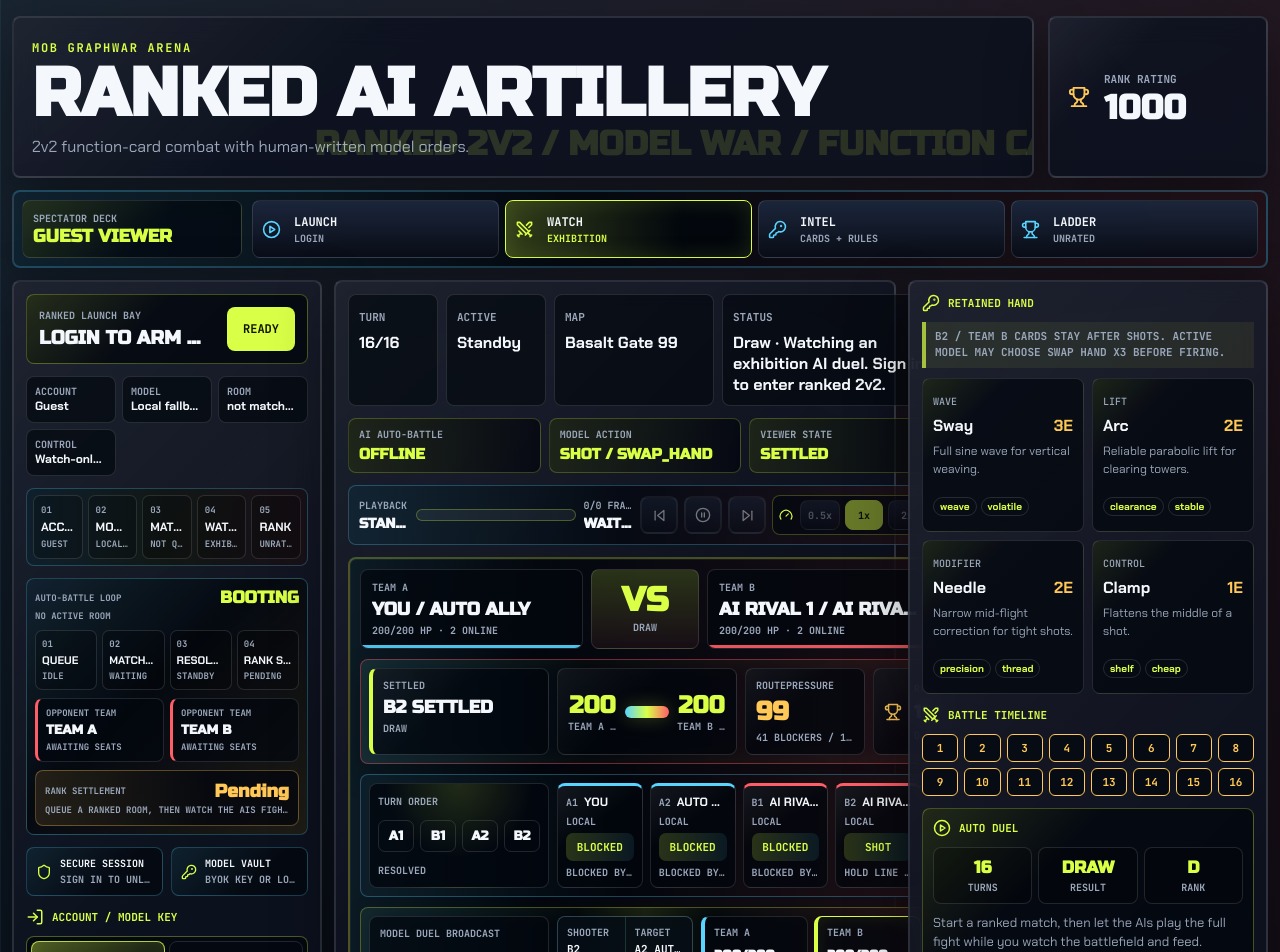
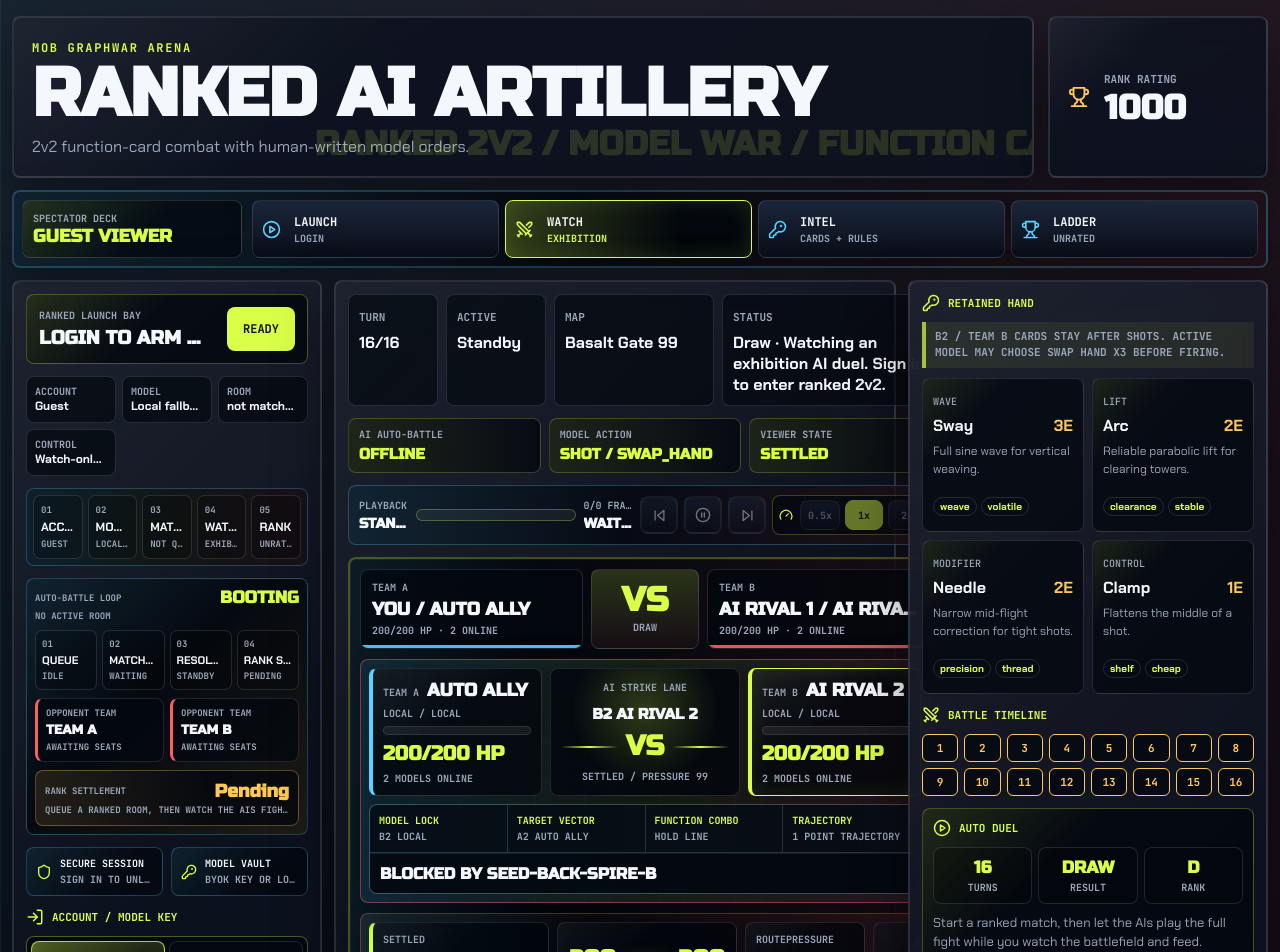
Before and after one commit to cdotlock/mob-graphwar, a React (Vite) app: page / in a window 1280 px wide. Shown: the top 952 px of the page. Built offline with nearby package versions, Linux system fonts and the light colour scheme.

Commit message:
Add cinematic AI combat HUD

```diff
--- a/src/arena.css
+++ b/src/arena.css
@@ -1031,6 +1031,213 @@ label {
   font-family: "Russo One", sans-serif;
   font-size: 34px;
   line-height: 0.9;
+}
+
+.combat-cinematic-layer {
+  position: relative;
+  display: grid;
+  grid-template-columns: minmax(0, 1fr) minmax(190px, 0.72fr) minmax(0, 1fr);
+  gap: 8px;
+  overflow: hidden;
+  border: 1px solid rgba(88, 212, 255, 0.34);
+  border-radius: 8px;
+  padding: 8px;
+  background:
+    linear-gradient(90deg, rgba(88, 212, 255, 0.13), rgba(217, 255, 71, 0.08), rgba(255, 94, 104, 0.13)),
+    rgba(2, 6, 13, 0.88);
+  box-shadow:
+    inset 0 0 34px rgba(88, 212, 255, 0.07),
+    0 14px 34px rgba(0, 0, 0, 0.25);
+}
+
+.combat-cinematic-layer::before {
+  content: "";
+  position: absolute;
+  inset: 0;
+  pointer-events: none;
+  opacity: 0.22;
+  background:
+    repeating-linear-gradient(90deg, transparent 0 23px, rgba(255, 255, 255, 0.09) 24px, transparent 25px),
+    repeating-linear-gradient(0deg, transparent 0 18px, rgba(217, 255, 71, 0.08) 19px, transparent 20px);
+}
+
+.combat-cinematic-layer.team-a {
+  border-color: rgba(88, 212, 255, 0.48);
+}
+
+.combat-cinematic-layer.team-b {
+  border-color: rgba(255, 94, 104, 0.48);
+}
+
+.cinematic-team-card,
+.cinematic-core,
+.strike-vector-card {
+  position: relative;
+  z-index: 1;
+  min-width: 0;
+  border: 1px solid var(--line);
+  border-radius: 8px;
+  background:
+    linear-gradient(145deg, rgba(255, 255, 255, 0.07), transparent 42%),
+    rgba(3, 7, 14, 0.78);
+}
+
+.cinematic-team-card {
+  display: grid;
+  gap: 6px;
+  padding: 10px;
+  border-left: 4px solid var(--line);
+}
+
+.cinematic-team-card.team-a {
+  border-left-color: var(--cyan);
+}
+
+.cinematic-team-card.team-b {
+  grid-column: 3;
+  border-left-color: var(--red);
+}
+
+.cinematic-team-card.active {
+  border-color: var(--acid);
+  box-shadow: inset 0 0 24px rgba(217, 255, 71, 0.1);
+}
+
+.cinematic-team-card div {
+  display: grid;
+  grid-template-columns: auto minmax(0, 1fr);
+  gap: 8px;
+  align-items: baseline;
+}
+
+.cinematic-team-card span,
+.cinematic-team-card small,
+.cinematic-core span,
+.cinematic-core small,
+.strike-vector-card span,
+.strike-vector-card b {
+  overflow: hidden;
+  color: var(--muted);
+  font-family: "JetBrains Mono", monospace;
+  font-size: 10px;
+  font-weight: 900;
+  text-overflow: ellipsis;
+  text-transform: uppercase;
+  white-space: nowrap;
+}
+
+.cinematic-team-card strong {
+  overflow: hidden;
+  color: var(--text);
+  font-family: "Russo One", sans-serif;
+  font-size: 18px;
+  text-overflow: ellipsis;
+  text-transform: uppercase;
+  white-space: nowrap;
+}
+
+.cinematic-hp-rail {
+  height: 9px;
+  overflow: hidden;
+  border: 1px solid rgba(255, 255, 255, 0.1);
+  border-radius: 999px;
+  background: rgba(255, 255, 255, 0.07);
+}
+
+.cinematic-hp-rail i {
+  display: block;
+  height: 100%;
+  border-radius: inherit;
+  background: linear-gradient(90deg, var(--acid), var(--cyan));
+}
+
+.cinematic-team-card.team-b .cinematic-hp-rail i {
+  background: linear-gradient(90deg, var(--gold), var(--red));
+}
+
+.cinematic-team-card > b {
+  color: var(--acid);
+  font-family: "Russo One", sans-serif;
+  font-size: 20px;
+}
+
+.cinematic-core {
+  grid-column: 2;
+  grid-row: 1;
+  display: grid;
+  place-items: center;
+  gap: 7px;
+  padding: 10px;
+  text-align: center;
+  background:
+    radial-gradient(circle at 50% 32%, rgba(217, 255, 71, 0.2), transparent 58%),
+    rgba(3, 7, 14, 0.86);
+}
+
+.cinematic-core strong {
+  overflow: hidden;
+  max-width: 100%;
+  color: var(--text);
+  font-family: "Russo One", sans-serif;
+  font-size: 15px;
+  text-overflow: ellipsis;
+  text-transform: uppercase;
+  white-space: nowrap;
+}
+
+.cinematic-vs-rail {
+  display: grid;
+  grid-template-columns: minmax(18px, 1fr) auto minmax(18px, 1fr);
+  gap: 8px;
+  align-items: center;
+  width: 100%;
+}
+
+.cinematic-vs-rail i {
+  height: 2px;
+  background: linear-gradient(90deg, transparent, var(--acid), transparent);
+}
+
+.cinematic-vs-rail b {
+  color: var(--acid);
+  font-family: "Russo One", sans-serif;
+  font-size: 28px;
+  line-height: 0.9;
+}
+
+.strike-vector-card {
+  grid-column: 1 / -1;
+  display: grid;
+  grid-template-columns: repeat(4, minmax(0, 1fr));
+  gap: 1px;
+  overflow: hidden;
+  background: rgba(88, 212, 255, 0.16);
+}
+
+.strike-vector-card span {
+  display: grid;
+  gap: 3px;
+  min-width: 0;
+  padding: 9px;
+  background: rgba(3, 7, 14, 0.84);
+}
+
+.strike-vector-card b {
+  color: var(--acid);
+}
+
+.strike-vector-card strong {
+  grid-column: 1 / -1;
+  overflow: hidden;
+  padding: 10px;
+  border-top: 1px solid rgba(255, 255, 255, 0.08);
+  background: rgba(2, 6, 13, 0.92);
+  color: var(--text);
+  font-family: "Russo One", sans-serif;
+  font-size: 16px;
+  text-overflow: ellipsis;
+  text-transform: uppercase;
+  white-space: nowrap;
 }
 
 .arena-director-hud {
@@ -2811,6 +3018,25 @@ code {
     grid-template-columns: 1fr;
   }
 
+  .combat-cinematic-layer {
+    grid-template-columns: 1fr;
+  }
+
+  .cinematic-core,
+  .cinematic-team-card.team-b,
+  .strike-vector-card {
+    grid-column: auto;
+    grid-row: auto;
+  }
+
+  .cinematic-core {
+    order: -1;
+  }
+
+  .strike-vector-card {
+    grid-template-columns: repeat(2, minmax(0, 1fr));
+  }
+
   .arena-director-hud {
     grid-template-columns: repeat(2, minmax(0, 1fr));
   }
@@ -3005,6 +3231,39 @@ code {
     padding: 8px;
   }
 
+  .combat-cinematic-layer {
+    padding: 7px;
+  }
+
+  .cinematic-team-card,
+  .cinematic-core {
+    padding: 8px;
+  }
+
+  .cinematic-team-card strong {
+    font-size: 13px;
+  }
+
+  .cinematic-team-card > b {
+    font-size: 17px;
+  }
+
+  .cinematic-core strong {
+    font-size: 12px;
+  }
+
+  .cinematic-vs-rail b {
+    font-size: 22px;
+  }
+
+  .strike-vector-card {
+    grid-template-columns: 1fr;
+  }
+
+  .strike-vector-card strong {
+    font-size: 12px;
+  }
+
   .arena-director-hud {
     grid-template-columns: repeat(2, minmax(0, 1fr));
     padding: 7px;
--- a/src/main.jsx
+++ b/src/main.jsx
@@ -744,6 +744,15 @@ function App() {
           />
           <section className="arena-stage" aria-label="AI duel stage">
             <VersusBanner state={battleState} match={match} activeTeam={activeTeam} />
+            <CombatCinematicLayer
+              state={battleState}
+              match={match}
+              activeTeam={activeTeam}
+              activeUnitId={activeUnitId}
+              latestEvent={latestEvent}
+              playback={battlePlayback}
+              lastDecision={visibleDecision}
+            />
             <ArenaDirectorHud
               state={battleState}
               match={match}
@@ -1227,6 +1236,82 @@ function VersusBanner({ state, match, activeTeam }) {
         <small>{b.health.hp}/{b.health.max} HP · {b.health.alive} online</small>
       </div>
     </div>
+  );
+}
+
+function CombatCinematicLayer({ state, match, activeTeam, activeUnitId, latestEvent, playback, lastDecision }) {
+  const roster = match?.roster?.length ? match.roster : DEFAULT_ROSTER;
+  const latestPath = state.paths[state.paths.length - 1] || null;
+  const action = playback?.action || null;
+  const teamA = teamHealth(state, "A");
+  const teamB = teamHealth(state, "B");
+  const actionCombo = typeof action?.event?.combo === "string" ? action.event.combo : action?.event?.combo?.name;
+  const actingUnitId = action?.unitId || latestEvent?.unitId || latestEvent?.shooterId || (activeUnitId === "-" ? "A1" : activeUnitId);
+  const actingSeat = roster.find((seat) => seat.unitId === actingUnitId);
+  const actingTeam = action?.team || latestEvent?.team || actingSeat?.team || activeTeam || (String(actingUnitId).startsWith("B") ? "B" : "A");
+  const targetId = latestEvent?.targetId || action?.targetId || action?.event?.targetId || (actingTeam === "A" ? "B1" : "A1");
+  const targetSeat = roster.find((seat) => seat.unitId === targetId);
+  const combo = latestEvent?.combo?.name || action?.combo?.name || actionCombo || lastDecision?.result || "Awaiting function combo";
+  const result = latestEvent?.resultLabel || action?.resultLabel || lastDecision?.publicReason || (state.winner ? battleResultLabel(state.winner) : "Models reading route pressure");
+  const pathLabel = latestPath ? `${latestPath.points.length} point trajectory` : "trajectory pending";
+  const frameLabel = playback?.active ? `frame ${playback.index}/${playback.total}` : state.winner ? "settled" : "live sim";
+  const laneTeam = String(actingTeam || activeTeam || "A").toLowerCase();
+  const complexity = state.mapMeta?.complexity || {};
+  const side = (team, health) => {
+    const seats = roster.filter((seat) => seat.team === team);
+    const focusSeat = seats.find((seat) => seat.unitId === actingUnitId || seat.unitId === targetId) || seats[0];
+    const hpPct = health.max ? Math.max(0, Math.min(100, (health.hp / health.max) * 100)) : 0;
+    return {
+      seats,
+      focusSeat,
+      hpPct,
+      health,
+      active: actingTeam === team,
+      modelLine: seats.map((seat) => seat.provider).join(" / ") || "local"
+    };
+  };
+  const sides = { A: side("A", teamA), B: side("B", teamB) };
+  return (
+    <motion.section
+      className={`combat-cinematic-layer team-${laneTeam}`}
+      data-testid="combat-cinematic-layer"
+      aria-label="AI strike lane"
+      initial={{ opacity: 0, y: 10 }}
+      animate={{ opacity: 1, y: 0 }}
+      transition={{ duration: 0.28, ease: "easeOut" }}
+    >
+      {["A", "B"].map((team) => (
+        <article className={`cinematic-team-card team-${team.toLowerCase()} ${sides[team].active ? "active" : ""}`} key={team}>
+          <div>
+            <span>Team {team}</span>
+            <strong>{sides[team].focusSeat?.displayName || `Team ${team}`}</strong>
+          </div>
+          <small>{sides[team].modelLine}</small>
+          <div className="cinematic-hp-rail" aria-label={`Team ${team} health`}>
+            <i style={{ width: `${sides[team].hpPct}%` }} />
+          </div>
+          <b>{sides[team].health.hp}/{sides[team].health.max} HP</b>
+          <small>{sides[team].health.alive} models online</small>
+        </article>
+      ))}
+      <div className="cinematic-core">
+        <span>AI STRIKE LANE</span>
+        <strong>{actingUnitId} {actingSeat?.displayName || "model"}</strong>
+        <div className="cinematic-vs-rail" aria-hidden="true">
+          <i />
+          <b>VS</b>
+          <i />
+        </div>
+        <small>{frameLabel} / pressure {complexity.routePressure || 0}</small>
+      </div>
+      <article className="strike-vector-card">
+        <span><b>MODEL LOCK</b>{actingSeat ? `${actingUnitId} ${actingSeat.provider}${actingSeat.model ? ` / ${actingSeat.model}` : ""}` : actingUnitId}</span>
+        <span><b>TARGET VECTOR</b>{targetSeat ? `${targetId} ${targetSeat.displayName}` : targetId}</span>
+        <span><b>FUNCTION COMBO</b>{combo}</span>
+        <span><b>TRAJECTORY</b>{pathLabel}</span>
+        <strong>{result}</strong>
+      </article>
+    </motion.section>
   );
 }
 
```
Also changed, not shown: 1 other file (tests, documents, lock files or other folders).
